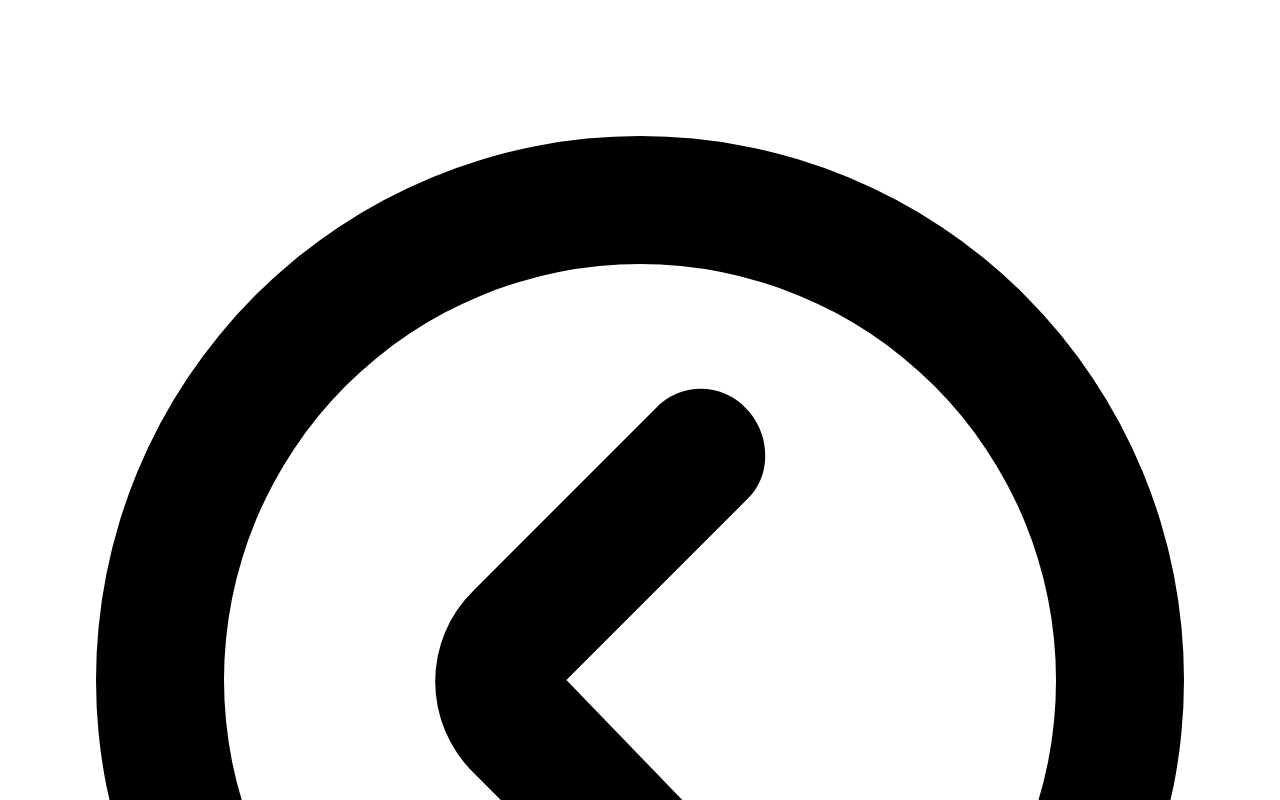
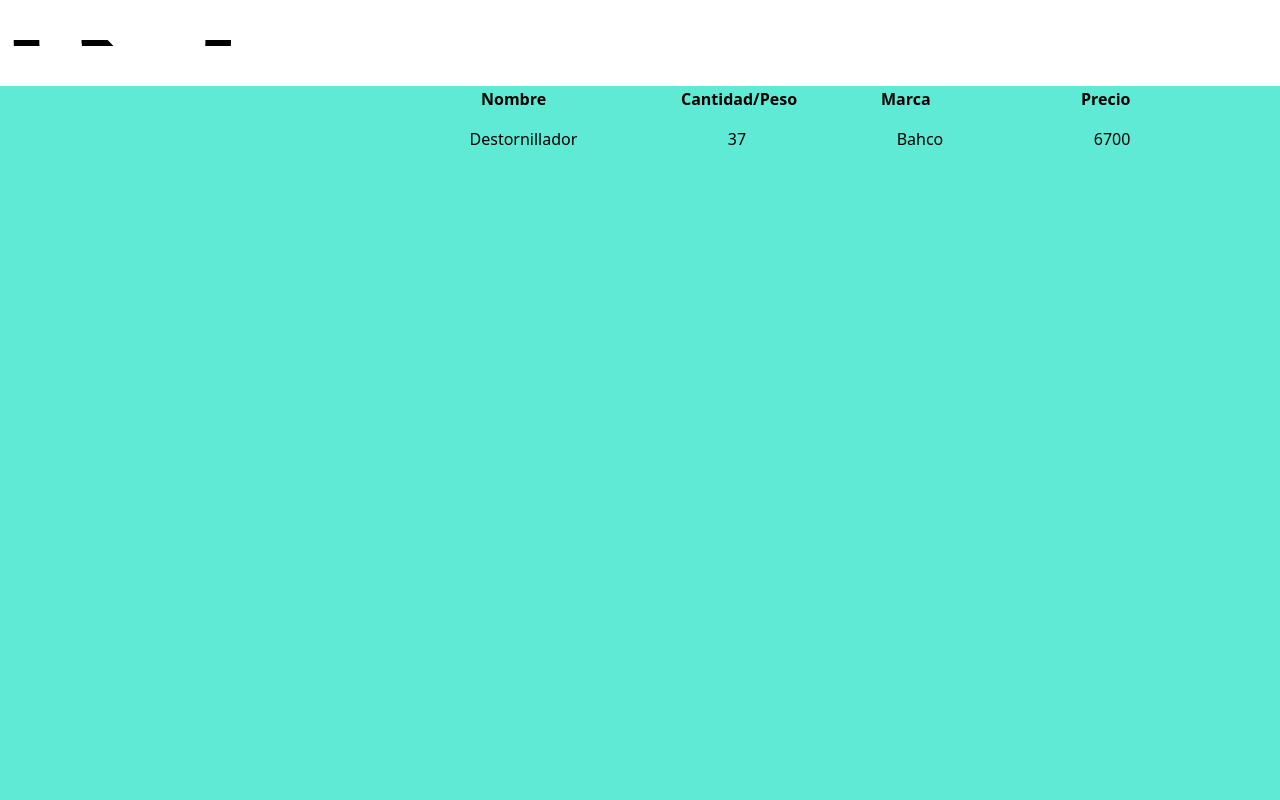
Before and after one commit to Drexai/Cosmar, a React (Vite) app: page /stock in a window 1280 px wide. Shown: the top 800 px of the page. Built offline with nearby package versions, Linux system fonts and the light colour scheme.

Commit message:
IU: table change

```diff
--- a/src/components/stockComponent/index.jsx
+++ b/src/components/stockComponent/index.jsx
@@ -6,7 +6,7 @@ export const StockComponent = () => {
             <>
                 <header class="relative py-10 w-full  mx-auto bg-teal-300flex flex-row">
                     <Link to="/" class="h-20 w-20">
-                        <svg fill="#000000" viewBox="0 0 200 300" xmlns="http://www.w3.org/2000/svg"><title/><path d="M100,15a85,85,0,1,0,85,85A84.93,84.93,0,0,0,100,15Zm0,150a65,65,0,1,1,65-65A64.87,64.87,0,0,1,100,165ZM116.5,57.5a9.67,9.67,0,0,0-14,0L74,86a19.92,19.92,0,0,0,0,28.5L102.5,143a9.9,9.9,0,0,0,14-14l-28-29L117,71.5C120.5,68,120.5,61.5,116.5,57.5Z"/></svg>
+                        <svg fill="#000000" viewBox="5 100 1000 5" xmlns="http://www.w3.org/2000/svg"><title/><path d="M100,15a85,85,0,1,0,85,85A84.93,84.93,0,0,0,100,15Zm0,150a65,65,0,1,1,65-65A64.87,64.87,0,0,1,100,165ZM116.5,57.5a9.67,9.67,0,0,0-14,0L74,86a19.92,19.92,0,0,0,0,28.5L102.5,143a9.9,9.9,0,0,0,14-14l-28-29L117,71.5C120.5,68,120.5,61.5,116.5,57.5Z"/></svg>
                     </Link>
                 </header>
 
@@ -14,7 +14,20 @@ export const StockComponent = () => {
                     <aside class="flex flex-col w-1/4  max-md:w-full ">
                     </aside>
                     <section class="flex flex-col w-3/4  ">
-
+                        <table class="w-full">
+                            <tr class="flex justify-evenly h-10">
+                                <th class="w-10">Nombre</th>
+                                <th class="w-10">Cantidad/Peso</th>
+                                <th class="w-10">Marca</th>
+                                <th class="w-10">Precio</th>
+                            </tr>
+                            <tr class="flex justify-evenly h-10">
+                                <td>Destornillador</td>
+                                <td>37</td>
+                                <td>Bahco</td>
+                                <td>6700</td>
+                            </tr>
+                        </table>
                     </section>
                 </main>
             </>
```
